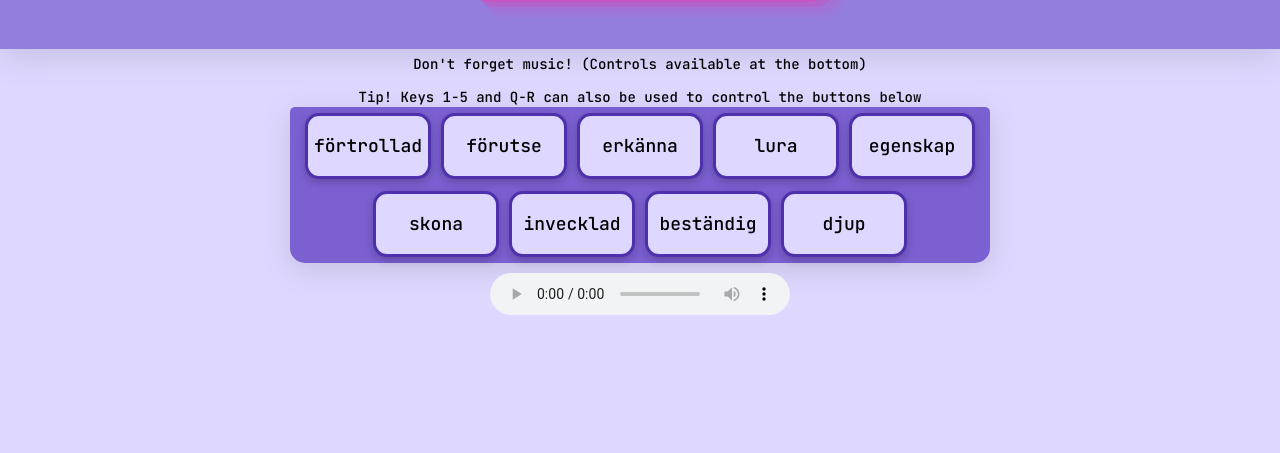
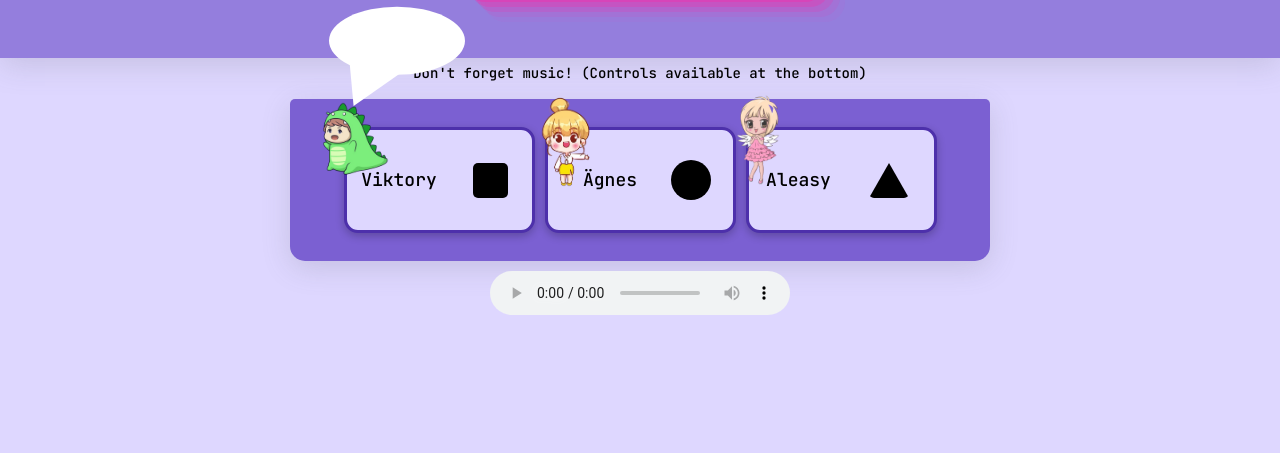
Before and after one commit to CrazedBySerenity/WWR, a plain HTML site: page index.html in a window 1280 px wide. Shown: the part 347-800 px from the top of the page. Drawn offline with Linux system fonts and the light colour scheme; a web font is replaced by a local one.

Commit message:
Started adding a new way to play the game

```diff
--- a/index.css
+++ b/index.css
@@ -18,6 +18,17 @@ body {
     font-family: 'Zen Maru Gothic', serif; */
 
     user-select: none;
+}
+
+.character {
+    height: 100px;
+    margin: -70px;
+
+    transform: translate(10px, -40px);
+}
+
+.girl-1 {
+
 }
 
 .game__header__container {
@@ -94,11 +105,6 @@ to { width: 100% }
 
     background-color: var(--secondary-color);
 
-    animation-name: word;
-    animation-duration: var(--word-block-speed);
-    animation-timing-function: linear;
-    animation-fill-mode: forwards;
-
     color: var(--secondary-text-color);
 
     line-height: 60px;
@@ -109,6 +115,36 @@ to { width: 100% }
     font-size: 24px;
 
     box-shadow: rgba(240, 46, 170, 0.4) -5px 5px, rgba(240, 46, 170, 0.3) -10px 10px, rgba(240, 46, 170, 0.2) -15px 15px, rgba(240, 46, 170, 0.1) -20px 20px, rgba(240, 46, 170, 0.05) -25px 25px;
+}
+
+.word__block--move {
+    animation-name: word;
+    animation-duration: var(--word-block-speed);
+    animation-timing-function: linear;
+    animation-fill-mode: forwards;
+}
+
+.word__block--destroy0 {
+    animation: destroy0 300ms ease-in;
+}
+
+.word__block--destroy1 {
+    animation: destroy1 300ms ease-in;
+}
+
+
+@keyframes destroy0 {
+    0% {transform: scale(1) rotate(0deg);}
+    100% {transform: scale(0) rotate(360deg);}
+}
+
+@keyframes destroy1 {
+    0% {transform: scale(1) rotate(0deg);}
+    20% {transform: rotate(-45deg);}
+    40% {transform: rotate(45deg);}
+    60% {transform: rotate(-45deg);}
+    80% {transform: rotate(45deg);}
+    100% {transform: scale(0.8) rotate(-45deg);}
 }
 
 @keyframes word {
@@ -137,7 +173,22 @@ to { width: 100% }
 .start-button:hover{
     transform: scale(1.05);
     box-shadow: rgba(240, 46, 170, 0.4) -5px 5px, rgba(240, 46, 170, 0.3) -10px 10px, rgba(240, 46, 170, 0.2) -15px 15px, rgba(240, 46, 170, 0.1) -20px 20px, rgba(240, 46, 170, 0.05) -25px 25px;
-    font-size: 64px;
+    font-size: 60px;
+
+    animation: start-button-hover 1s linear infinite reverse;
+}
+
+@keyframes start-button-hover {
+    0% {
+        box-shadow: rgba(240, 46, 170, 0.4) 5px 5px, rgba(240, 46, 170, 0.3) 10px 10px, rgba(240, 46, 170, 0.2) 15px 15px, rgba(240, 46, 170, 0.1) 20px 20px, rgba(240, 46, 170, 0.05) 25px 25px;
+    }
+
+    50% {
+        box-shadow: rgba(240, 46, 170, 0.4) -5px 5px, rgba(240, 46, 170, 0.3) -10px 10px, rgba(240, 46, 170, 0.2) -15px 15px, rgba(240, 46, 170, 0.1) -20px 20px, rgba(240, 46, 170, 0.05) -25px 25px;
+    }
+    100% {
+        box-shadow: rgba(240, 46, 170, 0.4) 5px 5px, rgba(240, 46, 170, 0.3) 10px 10px, rgba(240, 46, 170, 0.2) 15px 15px, rgba(240, 46, 170, 0.1) 20px 20px, rgba(240, 46, 170, 0.05) 25px 25px;
+    }
 }
 
 .tip-text {
@@ -169,8 +220,8 @@ to { width: 100% }
 
 .button {
     background-color: var(--main-bg-color);
-    min-width: 120px;
-    height: 60px;
+    min-width: 180px;
+    height: 100px;
 
     user-select: none;
 
@@ -178,11 +229,14 @@ to { width: 100% }
     line-height: 60px;
 
     display: flex;
-    flex-direction: column;
+    flex-direction: row;
     align-items: center;
+    justify-content: space-around;
 
     margin-left: 5px;
     margin-right: 5px;
+
+    padding-right: 5px;
 
     border-radius: 14px;
     border-style: solid;
@@ -199,6 +253,64 @@ to { width: 100% }
     transform: scale(1.1);
     line-height: 40px;
 
+}
+
+.square {
+    width: 35px;
+    height: 35px;
+    background-color: black;
+    border-radius: 5px;
+}
+
+.circle {
+    width: 40px;
+    height: 40px;
+    background-color: black;
+    border-radius: 50%;
+}
+
+.triangle {
+    width: 0;
+    height: 0;
+    border-left: 20px solid transparent;
+    border-right: 20px solid transparent;
+
+    border-bottom: 35px solid black;
+
+    border-radius: 5px;
+}
+
+.speech-bubble {
+    position: absolute;
+
+    transform: translate(-40px, -110px) scale(1.7);
+/*
+    visibility: hidden; */
+}
+
+.speech-bubble--oval {
+    width: 80px;
+    height: 40px;
+    background-color: white;
+    border-radius: 50%;
+
+    font-size: auto;
+    text-align: center;
+
+    z-index: 2;
+}
+
+.speech-bubble--tail {
+    width: 0;
+    height: 0;
+    border-left: 20px solid transparent;
+    border-right: 20px solid transparent;
+
+    border-bottom: 35px solid white;
+
+    transform: rotate(-35deg) translate(15px ,-20px);
+
+    z-index: 1;
 }
 
 #lives-text {
--- a/index.html
+++ b/index.html
@@ -31,35 +31,35 @@
         </div>
         <p class="tip-text music-tip">
             Don't forget music! (Controls available at the bottom)<br><br>
-            <span class="control-tip">Tip! Keys 1-5 and Q-R can also be used to control the buttons below</span>
+            <span class="control-tip">
+                <!-- Tip! Keys 1-5 and Q-R can also be used to control the buttons below -->
+            </span>
         </p>
         <div class="button__area">
             <div class="button" onclick="Click(1)">
-                förtrollad
+                <img class="character" src="images/dino-1.png">
+                Viktory
+                <div class="square"></div>
+                <div class="speech-bubble">
+                    <div class="speech-bubble--oval">
+
+                    </div>
+                    <div class="speech-bubble--tail"></div>
+                </div>
             </div>
             <div class="button" onclick="Click(2)">
-                förutse
+                <img class="character girl-1" src="images/girl-1.png">
+                Ägnes
+                <div class="circle">
+
+                </div>
             </div>
             <div class="button" onclick="Click(3)">
-                erkänna
-            </div>
-            <div class="button" onclick="Click(4)">
-                lura
-            </div>
-            <div class="button" onclick="Click(5)">
-                egenskap
-            </div>
-            <div class="button" onclick="Click(6)">
-                skona
-            </div>
-            <div class="button" onclick="Click(7)">
-                invecklad
-            </div>
-            <div class="button" onclick="Click(8)">
-                beständig
-            </div>
-            <div class="button" onclick="Click(9)">
-                djup
+                <img class="character angel-1" src="images/angel-1.png">
+                Aleasy
+                <div class="triangle">
+
+                </div>
             </div>
         </div>
         <audio controls loop>
--- a/main.js
+++ b/main.js
@@ -15,30 +15,36 @@ let spawnTimeout = undefined;
 let removeBlocksInterval = undefined;
 
 const answerDict = {
-    "förtrollad": "enchanted",
+    "Viktor": "Rat",
+    "Agnes": "Kid",
+    "Alice": "Goblin",
+    // "förtrollad": "enchanted",
     // "rymma":"accommodate",
-    "förutse": "anticipate",
+    // "förutse": "anticipate",
     // "slag": "blow",
-    "erkänna": "confess",
-    "lura": "fool",
-    "egenskap": "trait",
-    "skona": "spare",
-    "invecklad": "convoluted",
-    "beständig": "persistent",
-    "djup": "profound",
+    // "erkänna": "confess",
+    // "lura": "fool",
+    // "egenskap": "trait",
+    // "skona": "spare",
+    // "invecklad": "convoluted",
+    // "beständig": "persistent",
+    // "djup": "profound",
     // "trampa ner": "trample",
 };
 
 const keyMapping = {
-    1: "förtrollad",
-    2: "förutse",
-    3: "erkänna",
-    4: "lura",
-    5: "egenskap",
-    6: "skona",
-    7: "invecklad",
-    8: "beständig",
-    9: "djup",
+    1: "Viktor",
+    2: "Agnes",
+    3: "Alice",
+    // 1: "förtrollad",
+    // 2: "förutse",
+    // 3: "erkänna",
+    // 4: "lura",
+    // 5: "egenskap",
+    // 6: "skona",
+    // 7: "invecklad",
+    // 8: "beständig",
+    // 9: "djup",
 }
 
 let score = 0;
@@ -61,6 +67,7 @@ function SpawnBlock() {
     const newBlock = document.createElement("div");
     wordArea.append(newBlock);
     newBlock.classList.add("word__block");
+    newBlock.classList.add("word__block--move");
     newBlock.textContent = Object.entries(answerDict)[Math.floor(Math.random() * Object.keys(answerDict).length)][1];
     // newBlock.id = curID;
     // curID += 1;
@@ -83,14 +90,25 @@ function Click(inputID) {
         {
             let block = blocks[i];
             if(block.textContent == questionText.trim()){
-                block.remove();
+                // Remove after a timeout, add animation inbetween
+                let position = block.getBoundingClientRect().left;
+                let anim = Math.floor(Math.random() * 2);
+                let animName = "word__block--destroy" + parseInt(anim);
+                console.log(typeof animName);
+                console.log(animName)
+                block.classList.replace("word__block--move", animName);
+                block.style.left = position + "px";
+                console.log("destroyed block");
+                setTimeout(() => {
+                    block.remove();
+                }, 290)
                 score += 1;
                 console.log(score);
                 UpdateScore();
             }
         }
     }
-    if(score > 10){
+    if(score > 2){
         document.documentElement.style.setProperty("--word-block-speed", "6s");
         timerMax = 3000;
         timerMin = 1200;
```
Also changed, not shown: images/W1-5-05_generated.jpg (added), images/angel-1.png (added), images/char_walk_left.gif (added), images/detective.png (added), images/dino-1.png (added), images/girl-1-ring.png (added), images/girl-1.png (added), images/grumpy.png (added), images/vecteezy_cute-girl-standing-pointing-hand-to-presentation-poses-logo_6895575.jpg (added), 2 other files.
